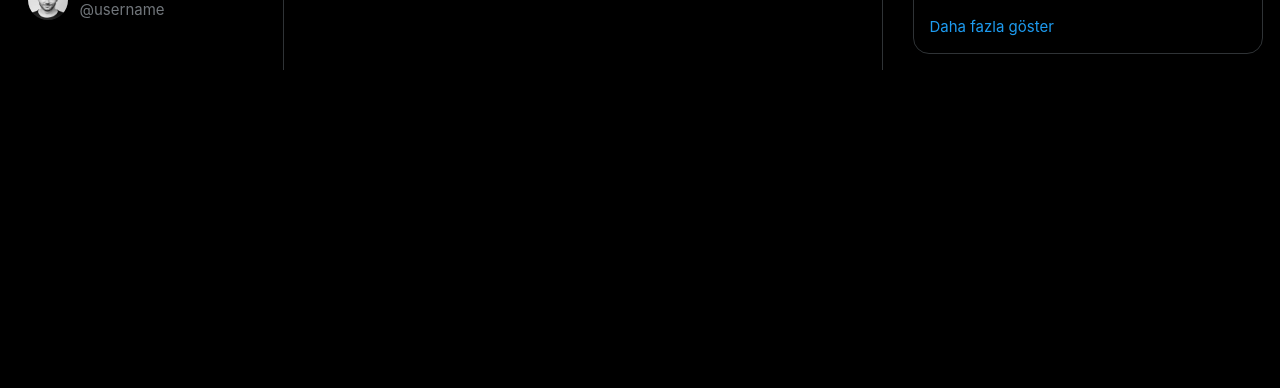
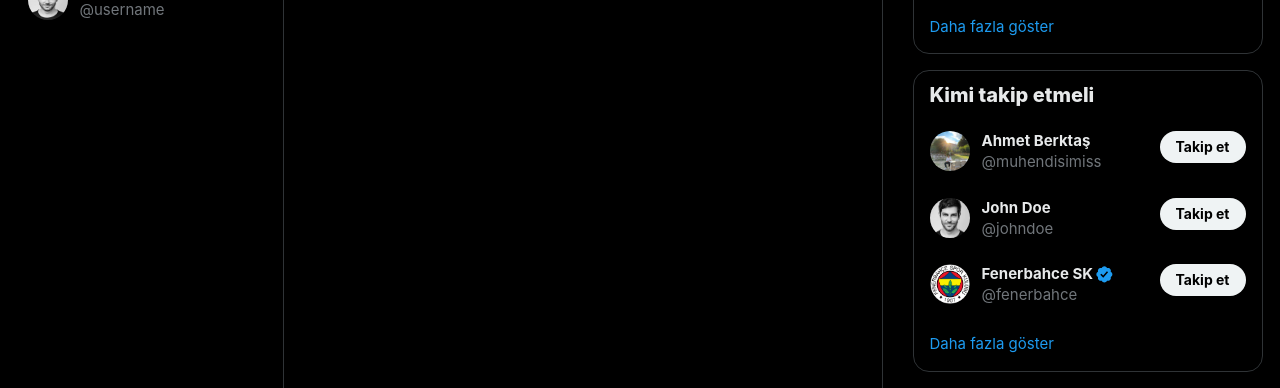
Before and after one commit to ahmetberktas/React-Firebase-Twitter-Main-Clone, a React (Vite) app: page /main in a window 1280 px wide. Shown: the part 849-1237 px from the top of the page. Before the commit the page ends 919 px from the top, so only its background shows below. Built offline with nearby package versions, Linux system fonts and the light colour scheme; no server answers; sample sign-in values are in the browser's storage.

Commit message:
moreFollow component

```diff
--- /dev/null
+++ b/src/components/MoreFollow.jsx
@@ -0,0 +1,58 @@
+import React from "react";
+import { FollowUsers } from "../constants/FollowUsers";
+
+const MoreFollow = () => {
+  return (
+    <>
+      <section className="bg-transparent overflow-hidden mb-4 rounded-2xl border-[rgb(47,51,54)] border-[1px]">
+        <h5 className="py-3 px-4 text-xl font-extrabold leading-6 flex items-center text-[#e7e9ea]">
+          Kimi takip etmeli
+        </h5>
+        <div className="grid">
+          {FollowUsers.map((user, index) => (
+            <button
+              key={index}
+              className="py-3 px-4 flex gap-3 transition-colors hover:bg-white/[0.03]"
+            >
+              <img
+                src={user.avatar}
+                className="w-10 h-10 rounded-full object-cover"
+              ></img>
+              <div className="flex-1 flex flex-col text-left">
+                <div className="text-[15px] text-[#e7e9ea] leading-5 font-bold flex items-center">
+                  {user.fullname}
+                  {user?.verified && (
+                    <svg
+                      viewBox="0 0 22 22"
+                      width={18.75}
+                      height={18.75}
+                      className="text-[#16181c] ml-0.5"
+                    >
+                      <path
+                        fill="#1d9bf0"
+                        d="M20.396 11c-.018-.646-.215-1.275-.57-1.816-.354-.54-.852-.972-1.438-1.246.223-.607.27-1.264.14-1.897-.131-.634-.437-1.218-.882-1.687-.47-.445-1.053-.75-1.687-.882-.633-.13-1.29-.083-1.897.14-.273-.587-.704-1.086-1.245-1.44S11.647 1.62 11 1.604c-.646.017-1.273.213-1.813.568s-.969.854-1.24 1.44c-.608-.223-1.267-.272-1.902-.14-.635.13-1.22.436-1.69.882-.445.47-.749 1.055-.878 1.688-.13.633-.08 1.29.144 1.896-.587.274-1.087.705-1.443 1.245-.356.54-.555 1.17-.574 1.817.02.647.218 1.276.574 1.817.356.54.856.972 1.443 1.245-.224.606-.274 1.263-.144 1.896.13.634.433 1.218.877 1.688.47.443 1.054.747 1.687.878.633.132 1.29.084 1.897-.136.274.586.705 1.084 1.246 1.439.54.354 1.17.551 1.816.569.647-.016 1.276-.213 1.817-.567s.972-.854 1.245-1.44c.604.239 1.266.296 1.903.164.636-.132 1.22-.447 1.68-.907.46-.46.776-1.044.908-1.681s.075-1.299-.165-1.903c.586-.274 1.084-.705 1.439-1.246.354-.54.551-1.17.569-1.816zM9.662 14.85l-3.429-3.428 1.293-1.302 2.072 2.072 4.4-4.794 1.347 1.246z"
+                      ></path>
+                    </svg>
+                  )}
+                </div>
+                <div className="text-[15px] text-[#71767b]">
+                  @{user.username}
+                </div>
+              </div>
+              <div>
+                <button className="bg-[#eff3f4] hover:bg-[#d7dbdc] text-black text-sm font-bold px-4 rounded-full h-8">
+                  Takip et
+                </button>
+              </div>
+            </button>
+          ))}
+          <button className="h-[52px] flex items-center px-4 text-[15px] text-[#1d9bf0] transition-colors hover:bg-white/[0.03]">
+            Daha fazla göster
+          </button>
+        </div>
+      </section>
+    </>
+  );
+};
+
+export default MoreFollow;
--- a/src/components/Premium.jsx
+++ b/src/components/Premium.jsx
@@ -9,7 +9,7 @@ const Premium = () => {
         geliri payı kazan.
       </p>
       <div className="self-start">
-        <button className="bg-[#1d9bf0] text-[15px] font-bold px-4 rounded-full h-[36px] hover:bg-[#1a8cd8] transition-colors">
+        <button className="bg-[#1d9bf0] text-[15px] font-bold px-4 rounded-full h-9 hover:bg-[#1a8cd8] transition-colors">
           Abone ol
         </button>
       </div>
--- a/src/components/RightBar.jsx
+++ b/src/components/RightBar.jsx
@@ -2,6 +2,7 @@ import React from "react";
 import Search from "./Search";
 import Premium from "./Premium";
 import Topics from "./Topics";
+import MoreFollow from "./MoreFollow";
 
 const RightBar = () => {
   return (
@@ -9,6 +10,7 @@ const RightBar = () => {
       <Search></Search>
       <Premium></Premium>
       <Topics></Topics>
+      <MoreFollow></MoreFollow>
     </aside>
   );
 };
--- /dev/null
+++ b/src/constants/FollowUsers.jsx
@@ -0,0 +1,21 @@
+export const FollowUsers = [
+  {
+    id: 1,
+    username: "muhendisimiss",
+    fullname: "Ahmet Berktaş",
+    avatar: "./profile.jpg",
+  },
+  {
+    id: 2,
+    username: "johndoe",
+    fullname: "John Doe",
+    avatar: "./avatar.jpg",
+  },
+  {
+    id: 3,
+    username: "fenerbahce",
+    fullname: "Fenerbahce SK",
+    avatar: "./followlogo.png",
+    verified: true,
+  },
+];
```
Also changed, not shown: public/followlogo.png (added), public/profile.jpg (added).
